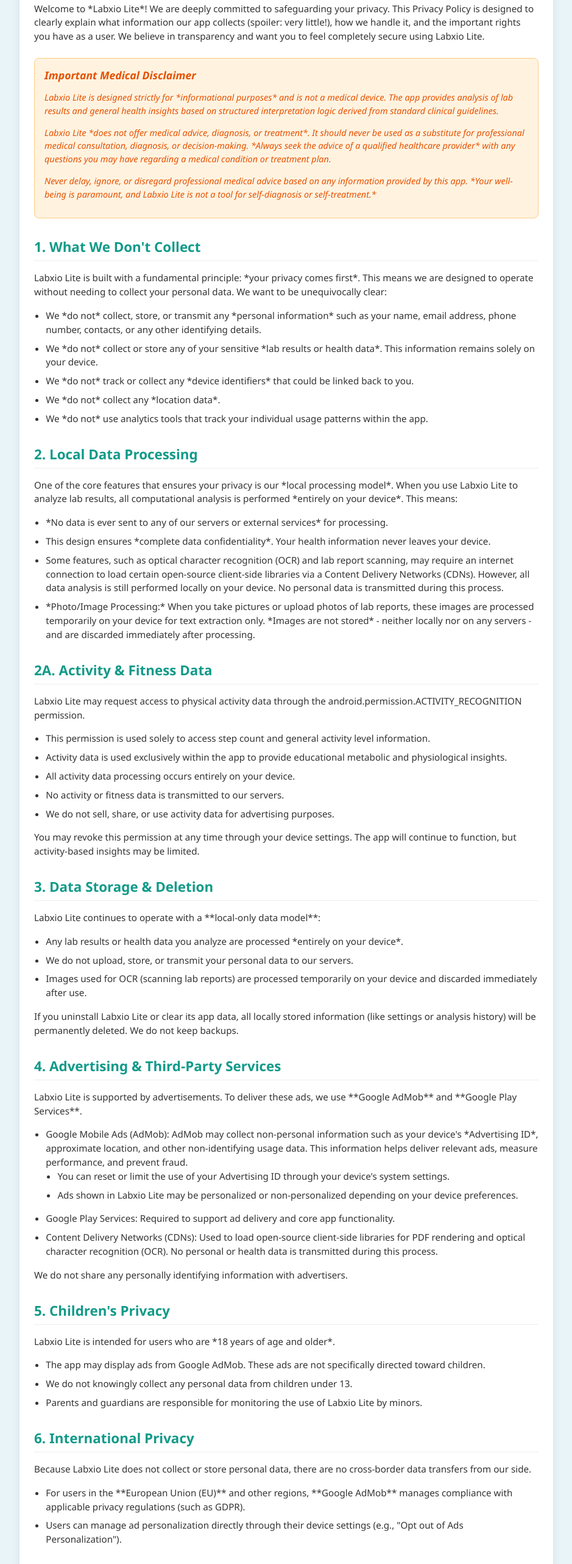
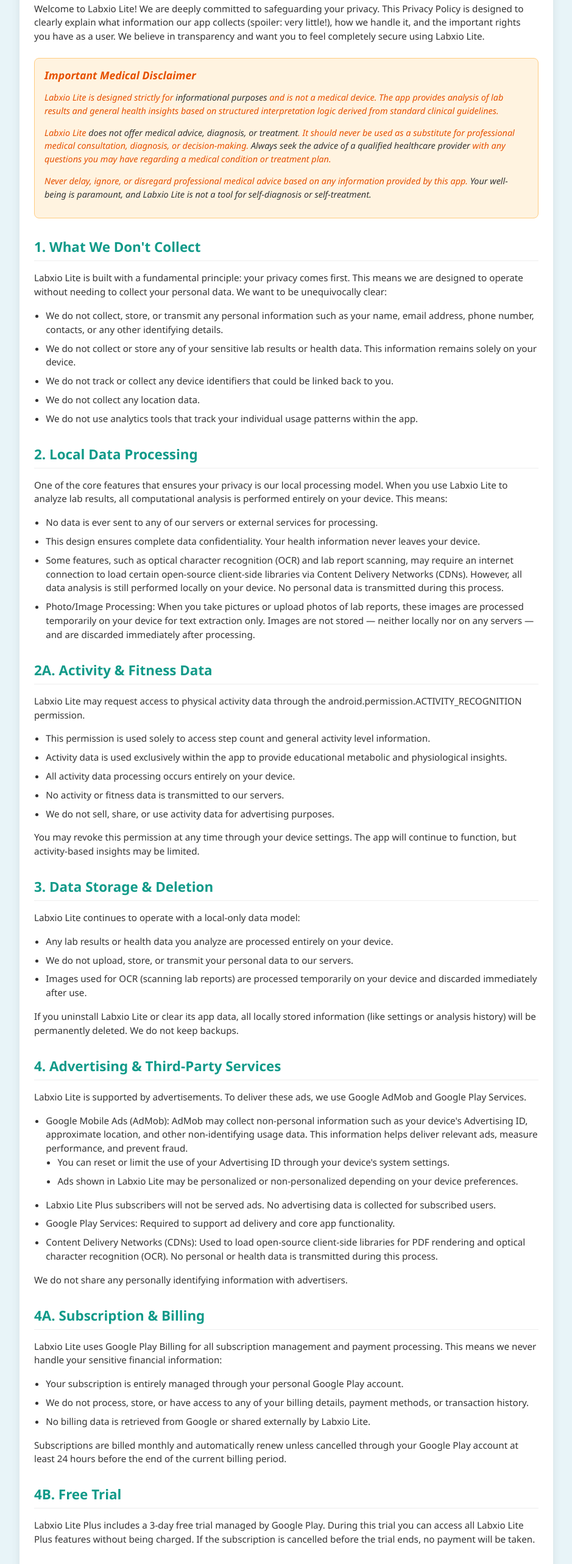
Before and after one commit to arasholimi44/labxio-docs, a plain HTML site: page labxio-lite/privacy.html in a window 1280 px wide. Shown: the part 232-2796 px from the top of the page at 61% size, without its empty margins (170-1109 px from the left). Drawn offline with Linux system fonts and the light colour scheme.

Commit message:
Refactor privacy policy HTML for clarity and structure

```diff
--- a/labxio-lite/privacy.html
+++ b/labxio-lite/privacy.html
@@ -146,99 +146,30 @@
       margin-bottom: 0.75rem;
     }
 
-    /* Mobile-specific optimizations */
     @media (max-width: 768px) {
-      .header-bar {
-        padding: 1rem 0.75rem;
-        margin-bottom: 0.75rem;
-      }
-
-      .header-bar h1 {
-        font-size: 1.8rem;
-      }
-
-      .header-bar h2 {
-        font-size: 1.1rem;
-      }
-
-      .effective-date {
-        font-size: 0.85rem;
-      }
-
-      .content-container {
-        padding: 1rem;
-        margin: 0 0.5rem 0.75rem 0.5rem;
-        border-radius: 8px;
-      }
-
-      h2 {
-        font-size: 1.25rem;
-        margin-top: 1.5rem;
-      }
-
-      h3 {
-        font-size: 1.1rem;
-      }
-
-      p, ul {
-        font-size: 0.9rem;
-        line-height: 1.4;
-      }
-
-      ul {
-        padding-left: 1rem;
-      }
-
-      .medical-disclaimer {
-        padding: 0.75rem;
-        margin: 1rem 0;
-      }
-
-      .medical-disclaimer h3 {
-        font-size: 1rem;
-      }
-
-      .medical-disclaimer p {
-        font-size: 0.85rem;
-      }
-
-      .footer {
-        padding: 0.75rem;
-        font-size: 0.8rem;
-        margin-top: 1.5rem;
-      }
+      .header-bar { padding: 1rem 0.75rem; margin-bottom: 0.75rem; }
+      .header-bar h1 { font-size: 1.8rem; }
+      .header-bar h2 { font-size: 1.1rem; }
+      .effective-date { font-size: 0.85rem; }
+      .content-container { padding: 1rem; margin: 0 0.5rem 0.75rem 0.5rem; border-radius: 8px; }
+      h2 { font-size: 1.25rem; margin-top: 1.5rem; }
+      h3 { font-size: 1.1rem; }
+      p, ul { font-size: 0.9rem; line-height: 1.4; }
+      ul { padding-left: 1rem; }
+      .medical-disclaimer { padding: 0.75rem; margin: 1rem 0; }
+      .medical-disclaimer h3 { font-size: 1rem; }
+      .medical-disclaimer p { font-size: 0.85rem; }
+      .footer { padding: 0.75rem; font-size: 0.8rem; margin-top: 1.5rem; }
     }
 
-    /* Extra small screens */
     @media (max-width: 480px) {
-      .header-bar {
-        padding: 0.75rem 0.5rem;
-      }
-
-      .header-bar h1 {
-        font-size: 1.6rem;
-      }
-
-      .header-bar h2 {
-        font-size: 1rem;
-      }
-
-      .content-container {
-        padding: 0.75rem;
-        margin: 0 0.25rem 0.5rem 0.25rem;
-      }
-
-      h2 {
-        font-size: 1.15rem;
-      }
-
-      h3 {
-        font-size: 1rem;
-      }
-
-      p, ul {
-        font-size: 0.85rem;
-      }
+      .header-bar { padding: 0.75rem 0.5rem; }
+      .header-bar h1 { font-size: 1.6rem; }
+      .header-bar h2 { font-size: 1rem; }
+      .content-container { padding: 0.75rem; margin: 0 0.25rem 0.5rem 0.25rem; }
+      h2 { font-size: 1.15rem; }
+      h3 { font-size: 1rem; }
+      p, ul { font-size: 0.85rem; }
     }
   </style>
 </head>
@@ -251,34 +182,35 @@
   </div>
 
   <div class="content-container">
-    <p>Welcome to *Labxio Lite*! We are deeply committed to safeguarding your privacy. This Privacy Policy is designed to clearly explain what information our app collects (spoiler: very little!), how we handle it, and the important rights you have as a user. We believe in transparency and want you to feel completely secure using Labxio Lite.</p>
+    <p>Welcome to Labxio Lite! We are deeply committed to safeguarding your privacy. This Privacy Policy is designed to clearly explain what information our app collects (spoiler: very little!), how we handle it, and the important rights you have as a user. We believe in transparency and want you to feel completely secure using Labxio Lite.</p>
 
     <div class="medical-disclaimer">
       <h3>Important Medical Disclaimer</h3>
-      <p>Labxio Lite is designed strictly for *informational purposes* and is not a medical device. The app provides analysis of lab results and general health insights based on structured interpretation logic derived from standard clinical guidelines.</p>
-      <p>Labxio Lite *does not offer medical advice, diagnosis, or treatment*. It should never be used as a substitute for professional medical consultation, diagnosis, or decision-making. *Always seek the advice of a qualified healthcare provider* with any questions you may have regarding a medical condition or treatment plan.</p>
-      <p>Never delay, ignore, or disregard professional medical advice based on any information provided by this app. *Your well-being is paramount, and Labxio Lite is not a tool for self-diagnosis or self-treatment.*</p>
+      <p>Labxio Lite is designed strictly for <strong>informational purposes</strong> and is not a medical device. The app provides analysis of lab results and general health insights based on structured interpretation logic derived from standard clinical guidelines.</p>
+      <p>Labxio Lite <strong>does not offer medical advice, diagnosis, or treatment</strong>. It should never be used as a substitute for professional medical consultation, diagnosis, or decision-making. <strong>Always seek the advice of a qualified healthcare provider</strong> with any questions you may have regarding a medical condition or treatment plan.</p>
+      <p>Never delay, ignore, or disregard professional medical advice based on any information provided by this app. <strong>Your well-being is paramount, and Labxio Lite is not a tool for self-diagnosis or self-treatment.</strong></p>
     </div>
 
     <h2>1. What We Don't Collect</h2>
-    <p>Labxio Lite is built with a fundamental principle: *your privacy comes first*. This means we are designed to operate without needing to collect your personal data. We want to be unequivocally clear:</p>
+    <p>Labxio Lite is built with a fundamental principle: <strong>your privacy comes first</strong>. This means we are designed to operate without needing to collect your personal data. We want to be unequivocally clear:</p>
     <ul>
-      <li>We *do not* collect, store, or transmit any *personal information* such as your name, email address, phone number, contacts, or any other identifying details.</li>
-      <li>We *do not* collect or store any of your sensitive *lab results or health data*. This information remains solely on your device.</li>
-      <li>We *do not* track or collect any *device identifiers* that could be linked back to you.</li>
-      <li>We *do not* collect any *location data*.</li>
-      <li>We *do not* use analytics tools that track your individual usage patterns within the app.</li>
+      <li>We <strong>do not</strong> collect, store, or transmit any <strong>personal information</strong> such as your name, email address, phone number, contacts, or any other identifying details.</li>
+      <li>We <strong>do not</strong> collect or store any of your sensitive <strong>lab results or health data</strong>. This information remains solely on your device.</li>
+      <li>We <strong>do not</strong> track or collect any <strong>device identifiers</strong> that could be linked back to you.</li>
+      <li>We <strong>do not</strong> collect any <strong>location data</strong>.</li>
+      <li>We <strong>do not</strong> use analytics tools that track your individual usage patterns within the app.</li>
     </ul>
 
     <h2>2. Local Data Processing</h2>
-    <p>One of the core features that ensures your privacy is our *local processing model*. When you use Labxio Lite to analyze lab results, all computational analysis is performed *entirely on your device*. This means:</p>
+    <p>One of the core features that ensures your privacy is our <strong>local processing model</strong>. When you use Labxio Lite to analyze lab results, all computational analysis is performed <strong>entirely on your device</strong>. This means:</p>
     <ul>
-      <li>*No data is ever sent to any of our servers or external services* for processing.</li>
-      <li>This design ensures *complete data confidentiality*. Your health information never leaves your device.</li>
-      <li>Some features, such as optical character recognition (OCR) and lab report scanning, may require an internet connection to load certain open-source client-side libraries via a Content Delivery Networks (CDNs). However, all data analysis is still performed locally on your device. No personal data is transmitted during this process.</li>
-      <li>*Photo/Image Processing:* When you take pictures or upload photos of lab reports, these images are processed temporarily on your device for text extraction only. *Images are not stored* - neither locally nor on any servers - and are discarded immediately after processing.</li>
+      <li><strong>No data is ever sent to any of our servers or external services</strong> for processing.</li>
+      <li>This design ensures <strong>complete data confidentiality</strong>. Your health information never leaves your device.</li>
+      <li>Some features, such as optical character recognition (OCR) and lab report scanning, may require an internet connection to load certain open-source client-side libraries via Content Delivery Networks (CDNs). However, all data analysis is still performed locally on your device. No personal data is transmitted during this process.</li>
+      <li><strong>Photo/Image Processing:</strong> When you take pictures or upload photos of lab reports, these images are processed temporarily on your device for text extraction only. <strong>Images are not stored</strong> — neither locally nor on any servers — and are discarded immediately after processing.</li>
     </ul>
-    <h2>2A. Activity & Fitness Data</h2>
+
+    <h2>2A. Activity &amp; Fitness Data</h2>
     <p>Labxio Lite may request access to physical activity data through the <strong>android.permission.ACTIVITY_RECOGNITION</strong> permission.</p>
     <ul>
       <li>This permission is used solely to access step count and general activity level information.</li>
@@ -288,32 +220,46 @@
       <li>We do not sell, share, or use activity data for advertising purposes.</li>
     </ul>
     <p>You may revoke this permission at any time through your device settings. The app will continue to function, but activity-based insights may be limited.</p>
-    <h2>3. Data Storage & Deletion</h2>
-    <p>Labxio Lite continues to operate with a **local-only data model**:</p>
+
+    <h2>3. Data Storage &amp; Deletion</h2>
+    <p>Labxio Lite continues to operate with a <strong>local-only data model</strong>:</p>
     <ul>
-      <li>Any lab results or health data you analyze are processed *entirely on your device*.</li>
+      <li>Any lab results or health data you analyze are processed <strong>entirely on your device</strong>.</li>
       <li>We do not upload, store, or transmit your personal data to our servers.</li>
       <li>Images used for OCR (scanning lab reports) are processed temporarily on your device and discarded immediately after use.</li>
     </ul>
     <p>If you uninstall Labxio Lite or clear its app data, all locally stored information (like settings or analysis history) will be permanently deleted. We do not keep backups.</p>
 
-    <h2>4. Advertising & Third-Party Services</h2>
-    <p>Labxio Lite is supported by advertisements. To deliver these ads, we use **Google AdMob** and **Google Play Services**.</p>
+    <h2>4. Advertising &amp; Third-Party Services</h2>
+    <p>Labxio Lite is supported by advertisements. To deliver these ads, we use <strong>Google AdMob</strong> and <strong>Google Play Services</strong>.</p>
     <ul>
       <li>
-        <strong>Google Mobile Ads (AdMob):</strong> AdMob may collect non-personal information such as your device's *Advertising ID*, approximate location, and other non-identifying usage data. This information helps deliver relevant ads, measure performance, and prevent fraud.
+        <strong>Google Mobile Ads (AdMob):</strong> AdMob may collect non-personal information such as your device's Advertising ID, approximate location, and other non-identifying usage data. This information helps deliver relevant ads, measure performance, and prevent fraud.
         <ul>
           <li>You can reset or limit the use of your Advertising ID through your device's system settings.</li>
           <li>Ads shown in Labxio Lite may be personalized or non-personalized depending on your device preferences.</li>
         </ul>
       </li>
+      <li><strong>Labxio Lite Plus subscribers</strong> will not be served ads. No advertising data is collected for subscribed users.</li>
       <li><strong>Google Play Services:</strong> Required to support ad delivery and core app functionality.</li>
       <li><strong>Content Delivery Networks (CDNs):</strong> Used to load open-source client-side libraries for PDF rendering and optical character recognition (OCR). No personal or health data is transmitted during this process.</li>
     </ul>
     <p>We do not share any personally identifying information with advertisers.</p>
 
+    <h2>4A. Subscription &amp; Billing</h2>
+    <p>Labxio Lite uses <strong>Google Play Billing</strong> for all subscription management and payment processing. This means we never handle your sensitive financial information:</p>
+    <ul>
+      <li>Your subscription is entirely managed through your personal <strong>Google Play account</strong>.</li>
+      <li>We <strong>do not</strong> process, store, or have access to any of your billing details, payment methods, or transaction history.</li>
+      <li>No billing data is retrieved from Google or shared externally by Labxio Lite.</li>
+    </ul>
+    <p>Subscriptions are <strong>billed monthly</strong> and <strong>automatically renew</strong> unless cancelled through your Google Play account at least 24 hours before the end of the current billing period.</p>
+
+    <h2>4B. Free Trial</h2>
+    <p>Labxio Lite Plus includes a <strong>3-day free trial</strong> managed by Google Play. During this trial you can access all Labxio Lite Plus features without being charged. If the subscription is cancelled before the trial ends, no payment will be taken.</p>
+
     <h2>5. Children's Privacy</h2>
-    <p>Labxio Lite is intended for users who are *18 years of age and older*.</p>
+    <p>Labxio Lite is intended for users who are <strong>18 years of age and older</strong>.</p>
     <ul>
       <li>The app may display ads from Google AdMob. These ads are not specifically directed toward children.</li>
       <li>We do not knowingly collect any personal data from children under 13.</li>
@@ -323,7 +269,7 @@
     <h2>6. International Privacy</h2>
     <p>Because Labxio Lite does not collect or store personal data, there are no cross-border data transfers from our side.</p>
     <ul>
-      <li>For users in the **European Union (EU)** and other regions, **Google AdMob** manages compliance with applicable privacy regulations (such as GDPR).</li>
+      <li>For users in the <strong>European Union (EU)</strong> and other regions, <strong>Google AdMob</strong> manages compliance with applicable privacy regulations (such as GDPR).</li>
       <li>Users can manage ad personalization directly through their device settings (e.g., "Opt out of Ads Personalization").</li>
     </ul>
 
@@ -332,12 +278,13 @@
 
     <h2>8. Contact Us</h2>
     <p>Your privacy is important to us, and we are here to answer any questions you may have. If you have any inquiries, concerns, or feedback regarding this Privacy Policy or our data practices, please do not hesitate to reach out to us:</p>
-    <p>*Email:* <a href="mailto:labxio.app@gmail.com">labxio.app@gmail.com</a></p>
+    <p><strong>Email:</strong> <a href="mailto:labxio.app@gmail.com">labxio.app@gmail.com</a></p>
   </div>
 
   <div class="footer">
     <p>&copy; 2025 Labxio Lite. All rights reserved.</p>
     <p>This policy was last updated on July 31, 2025.</p>
   </div>
+
 </body>
 </html>
```
